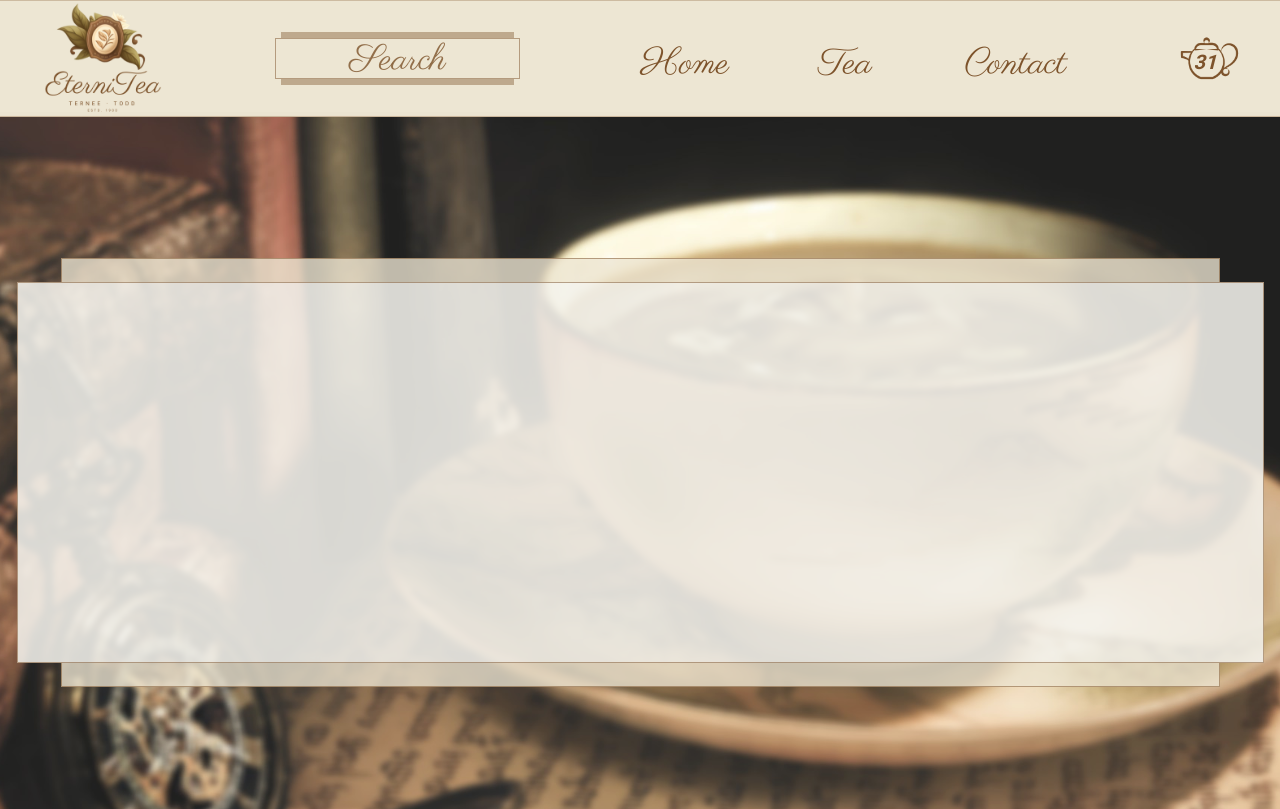
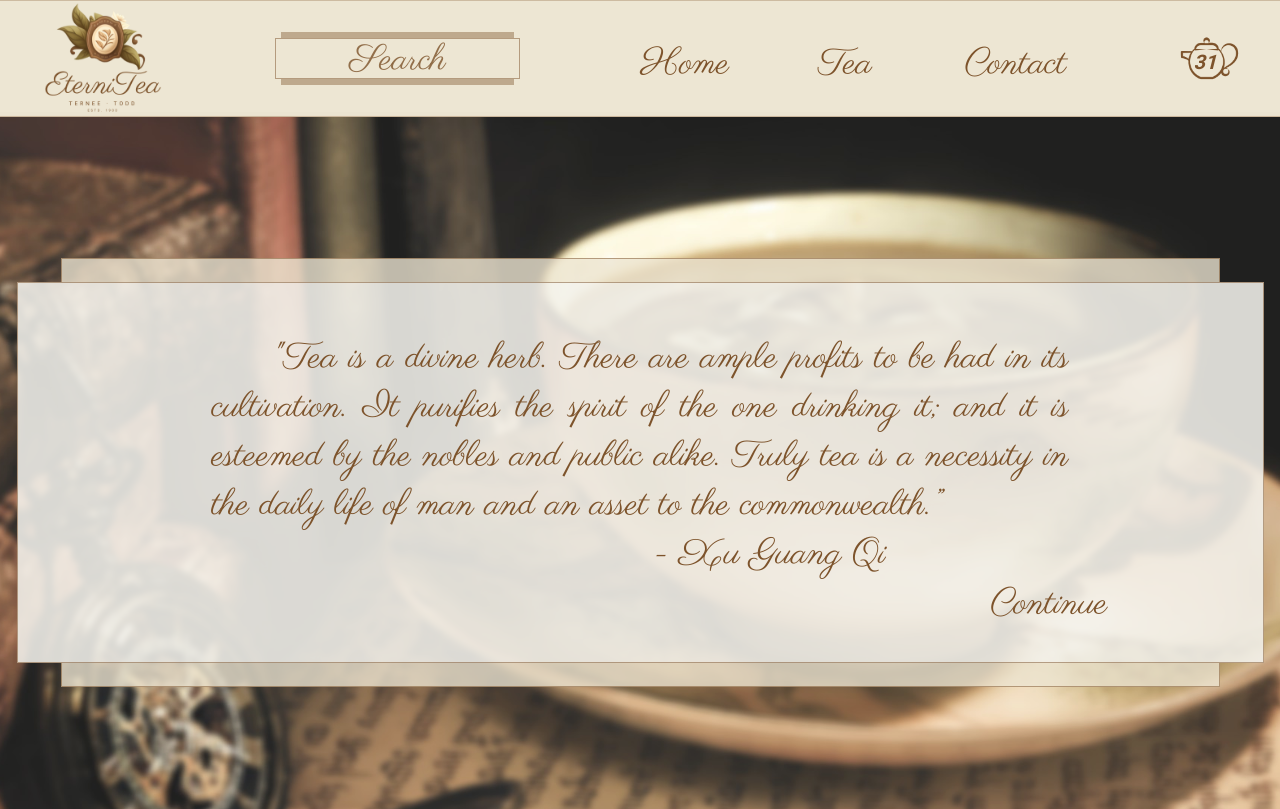
Before and after one commit to octavian-sn/shopping-cart, a React (Create React App) app: page / in a window 1280 px wide. Shown: the top 809 px of the page. Built offline with nearby package versions, Linux system fonts and the light colour scheme.

Commit message:
Add Home page

```diff
--- a/src/Pages/Home.js
+++ b/src/Pages/Home.js
@@ -1,11 +1,26 @@
 import React from 'react';
+import { Link } from 'react-router-dom';
 import FancyWindow from '../components/FancyWindow';
+import '../styles/home-page.css';
 
 function Home() {
   return (
     <>
       <FancyWindow size="big">
-        <div className="home-page"></div>
+        <div className="home-page">
+          <p>
+            &nbsp;&nbsp;&nbsp;&nbsp; "Tea is a divine herb. There are ample
+            profits to be had in its cultivation. It purifies the spirit of the
+            one drinking it; and it is esteemed by the nobles and public alike.
+            Truly tea is a necessity in the daily life of man and an asset to
+            the commonwealth.”
+          </p>
+          <p>- Xu Guang Qi</p>
+          <Link to="/tea">
+            {/* Used class from header buttons for styling */}
+            <button className="header-button">Continue</button>
+          </Link>
+        </div>
       </FancyWindow>
     </>
   );
--- a/src/styles/home-page.css
+++ b/src/styles/home-page.css
@@ -0,0 +1,20 @@
+.home-page {
+  display: flex;
+  flex-direction: column;
+  align-items: center;
+  justify-content: flex-end;
+  color: #7d532b;
+  font-family: 'Parisienne';
+  font-size: 36px;
+  text-align: justify;
+}
+.home-page p:nth-child(1) {
+  width: 857px;
+  margin-top: 51px;
+}
+.home-page p:nth-child(2) {
+  margin-right: -260px;
+}
+.home-page button {
+  margin-left: 800px;
+}
```
